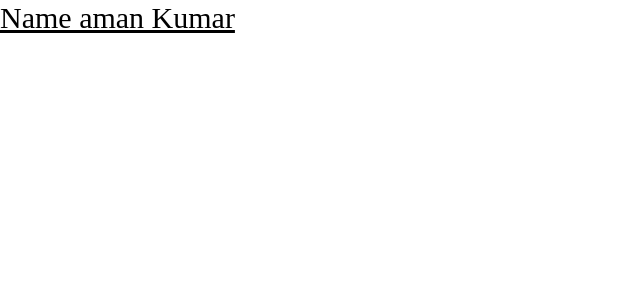
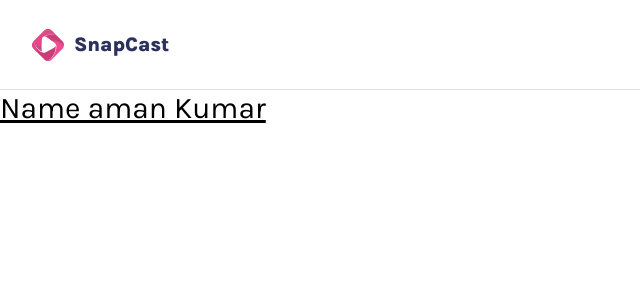
Before and after one commit to amank55/SnapCast, a Next.js app: page / in a window 1280 px wide. Shown: the top 300 px of the page, without its empty margins (0-640 px from the left). Built offline with nearby package versions, Linux system fonts and the light colour scheme.

Commit message:
Update layout and global styles. Changed font to Karla, added background color to body, and removed the unused page component.

```diff
--- /dev/null
+++ b/app/(root)/layout.tsx
@@ -0,0 +1,13 @@
+import Navbar from '@/components/navbar'
+import {ReactNode} from 'react'
+
+const Layout = ({children}:{children:ReactNode}) => {
+  return (
+    <div>
+    <Navbar/>
+    {children}
+   </div>
+  )
+}
+
+export default Layout
--- a/app/globals.css
+++ b/app/globals.css
@@ -54,6 +54,7 @@
     padding: 0;
     box-sizing: border-box;
     font-family: var(--font-geist-karla);
+    background: #fff !important;
   }
 
   select {
--- a/app/layout.tsx
+++ b/app/layout.tsx
@@ -1,23 +1,22 @@
 import type { Metadata } from "next";
-import { Geist, Geist_Mono } from "next/font/google";
+import { Karla } from "next/font/google";
 import "./globals.css";
 
-const geistSans = Geist({
-  variable: "--font-geist-sans",
-  subsets: ["latin"],
-});
 
-const geistMono = Geist_Mono({
-  variable: "--font-geist-mono",
+const geistKarla = Karla({
+  variable: "--font-geist-karla",
   subsets: ["latin"],
 });
 
 export const metadata: Metadata = {
-  title: "Create Next App",
-  description: "Generated by create next app",
+  title: "SnapCast",
+  description: "A Screen Sharing App",
+  icons: {
+    icon: "/assets/icons/logo.svg",
+  },
 };
 
-export default function RootLayout({
+export default function Layout({
   children,
 }: Readonly<{
   children: React.ReactNode;
@@ -25,7 +24,7 @@ export default function RootLayout({
   return (
     <html lang="en" suppressHydrationWarning>
       <body
-        className={`${geistSans.variable} ${geistMono.variable} antialiased`}
+        className={`${geistKarla.variable} font-karla antialiased bg-white`}
       >
         {children}
       </body>
--- /dev/null
+++ b/components/navbar.tsx
@@ -0,0 +1,18 @@
+import Image from 'next/image'
+import Link from 'next/link'
+import React from 'react'
+
+const Navbar = () => {
+  return (
+    <header className='navbar'>
+        <nav>
+            <Link href={'/'}>
+            <Image src ="/assets/icons/logo.svg" alt="logo" width={32} height={32}/>
+            <h1>SnapCast</h1>
+            </Link>
+        </nav>
+    </header>
+  )
+}
+
+export default Navbar
```
Also changed, not shown: app/(auth)/sign-in/page.tsx (added), app/(root)/page.tsx (renamed from app/page.tsx).
